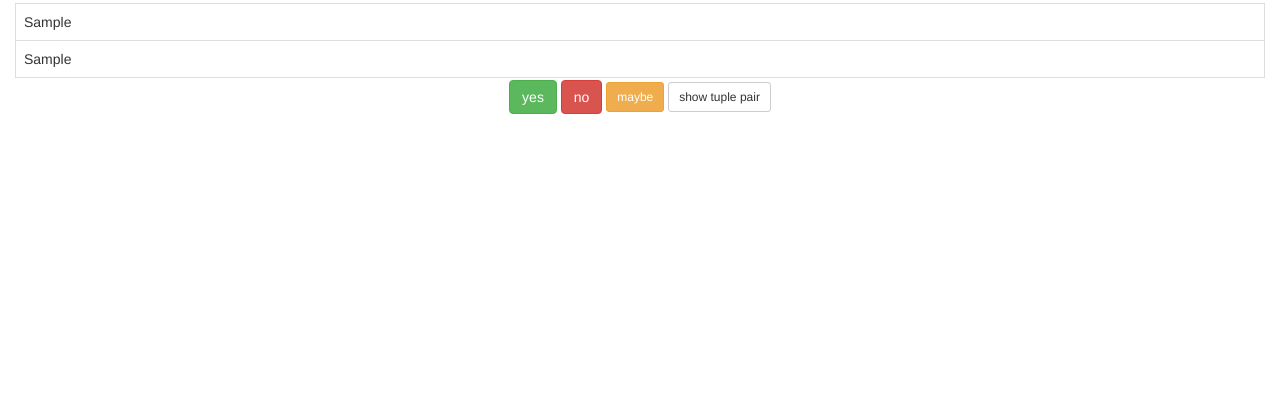
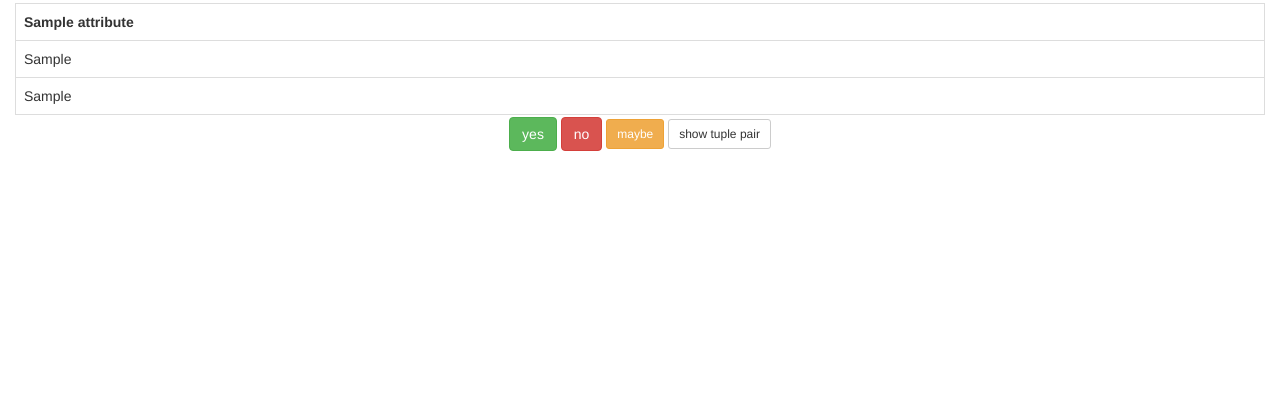
Before and after one commit to anhaidgroup/py_labeler, a Python web app: template view/templates/horizontal_layout.html in a window 1280 px wide. Shown: the part 227-647 px from the top of the page. Run offline with Jinja, Linux system fonts and the light colour scheme; the template is opened without the code that fills it: most values are stand-ins (such as "Sample title", 1, 10 or a date in 2020); some libraries are stand-ins or nearby versions.

Commit message:
add attribute names with tuple pairs

```diff
--- a/utils/Constants.py
+++ b/utils/Constants.py
@@ -6,7 +6,7 @@ NOT_LABELED = "Not-Labeled"
 NON_MATCH = "Not-Matched"
 NOT_SURE = "Not-Sure"
 
-COUNT_PER_PAGE = 1
+COUNT_PER_PAGE = 5
 HORIZONTAL_COUNT_PER_PAGE = 5
 CURRENT_PAGE = 0
 CURRENT_TEMPLATE = 'horizontal'
--- a/view/templates/horizontal_layout.html
+++ b/view/templates/horizontal_layout.html
@@ -260,6 +260,13 @@
                         <tr>
                             {% for attribute in attributes %}
                                 <td>
+                                    <strong>{{ attribute }}</strong>
+                                </td>
+                            {% endfor %}
+                        </tr>
+                        <tr>
+                            {% for attribute in attributes %}
+                                <td>
                                     {{ tuple_pair["ltable."+attribute] }}
                                 </td>
                             {% endfor %}
--- a/view/templates/single_layout.html
+++ b/view/templates/single_layout.html
@@ -254,6 +254,9 @@
                     {% for attribute in attributes %}
                         <tr>
                             <td>
+                                <strong>{{ attribute }}</strong>
+                            </td>
+                            <td>
                                 {{ tuple_pair["ltable."+attribute] }}
                             </td>
                             <td>
--- a/view/templates/vertical_layout.html
+++ b/view/templates/vertical_layout.html
@@ -254,6 +254,9 @@
                         {% for attribute in attributes %}
                             <tr>
                                 <td>
+                                    <strong>{{ attribute }}</strong>
+                                </td>
+                                <td>
                                     {{ tuple_pair["ltable."+attribute] }}
                                 </td>
                                 <td>
```
